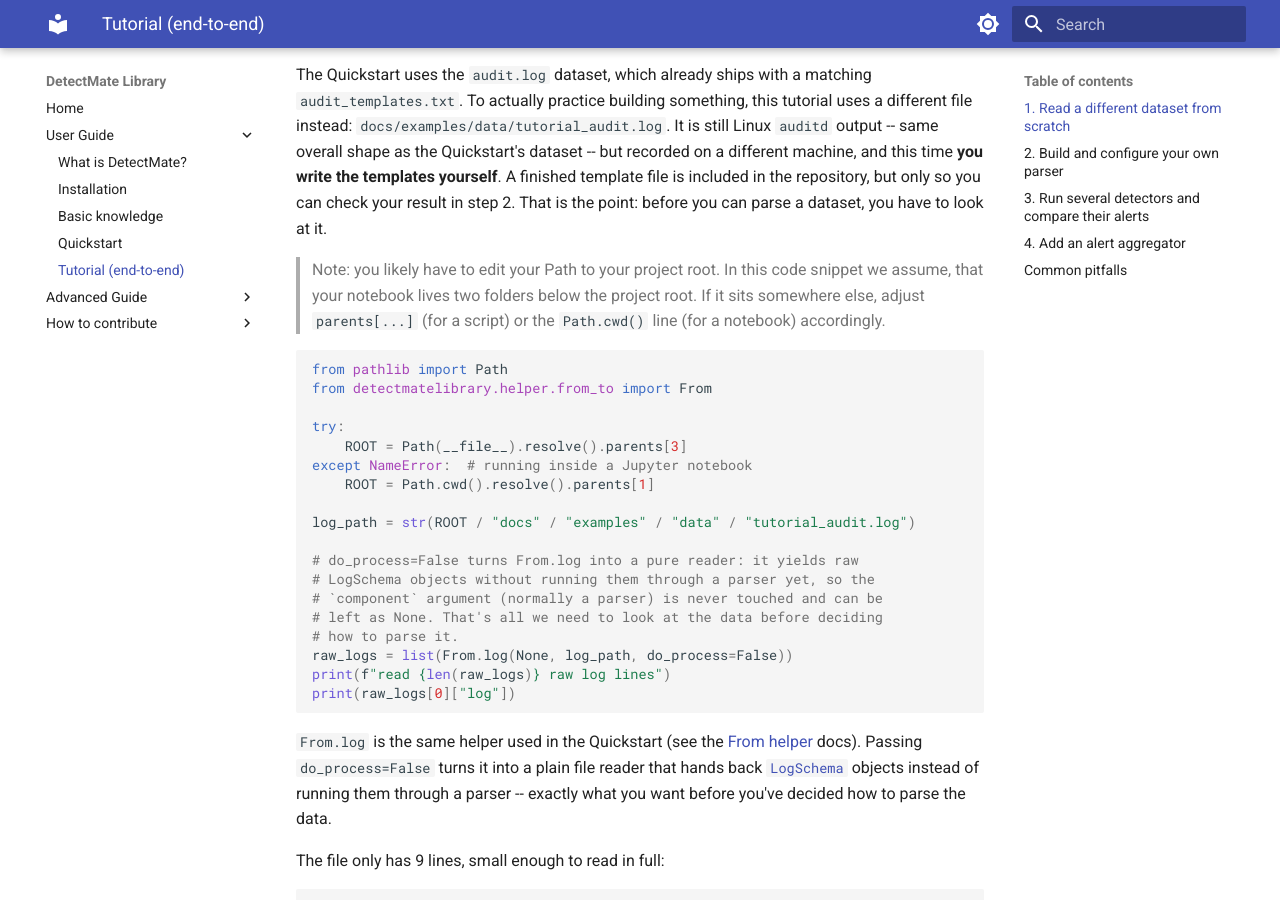
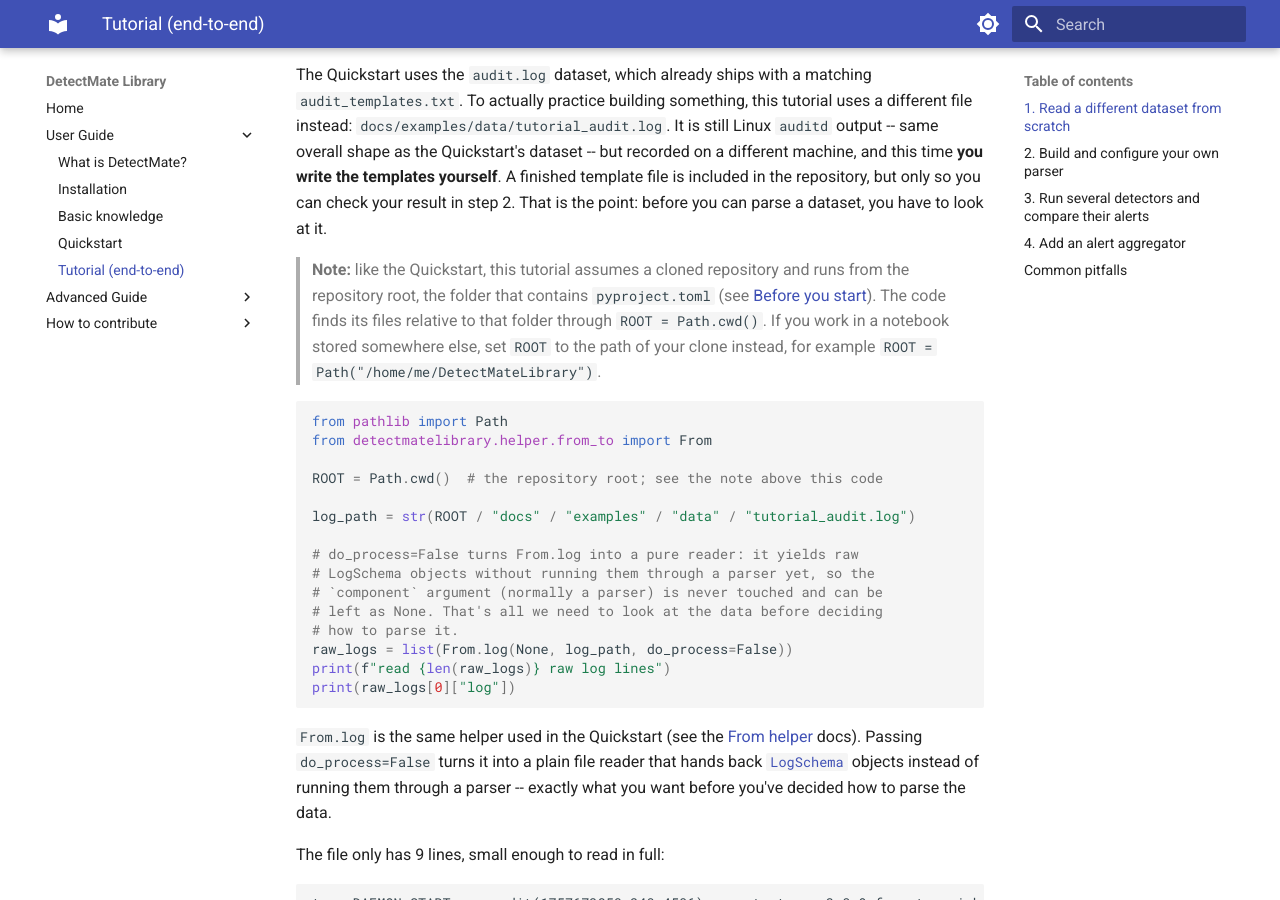
Before and after one commit to ait-detectmate/DetectMateLibrary, an MkDocs documentation site: the page built from docs/user_guide/tutorial.md, in a window 1280 px wide and 900 px high, scrolled down 487 px. Built offline with MkDocs 1.6.1 and Material for MkDocs 9.7.7, drawn with Linux system fonts in a browser that asks for light colours.

Commit message:
fix path confusion in tutorial

````diff
--- a/docs/examples/others/tutorial.py
+++ b/docs/examples/others/tutorial.py
@@ -2,10 +2,7 @@
 from pathlib import Path
 from detectmatelibrary.helper.from_to import From
 
-try:
-    ROOT = Path(__file__).resolve().parents[3]
-except NameError:  # running inside a Jupyter notebook
-    ROOT = Path.cwd().resolve().parents[1]
+ROOT = Path.cwd()  # the repository root; see the note above this code
 
 log_path = str(ROOT / "docs" / "examples" / "data" / "tutorial_audit.log")
 
--- a/docs/user_guide/tutorial.md
+++ b/docs/user_guide/tutorial.md
@@ -24,9 +24,12 @@
 included in the repository, but only so you can check your result in step 2.
 That is the point: before you can parse a dataset, you have to look at it.
 
-> Note: you likely have to edit your Path to your project root. In this code snippet we assume, that your
-> notebook lives two folders below the project root. If it sits somewhere else, adjust `parents[...]` (for a
-> script) or the `Path.cwd()` line (for a notebook) accordingly.
+> **Note:** like the Quickstart, this tutorial assumes a cloned repository and
+> runs from the repository root, the folder that contains `pyproject.toml` (see
+> [Before you start](quickstart.md#before-you-start)). The code finds its files
+> relative to that folder through `ROOT = Path.cwd()`. If you work in a notebook
+> stored somewhere else, set `ROOT` to the path of your clone instead, for example
+> `ROOT = Path("/home/me/DetectMateLibrary")`.
 
 ```python
 --8<-- "docs/examples/others/tutorial.py:read"
````
